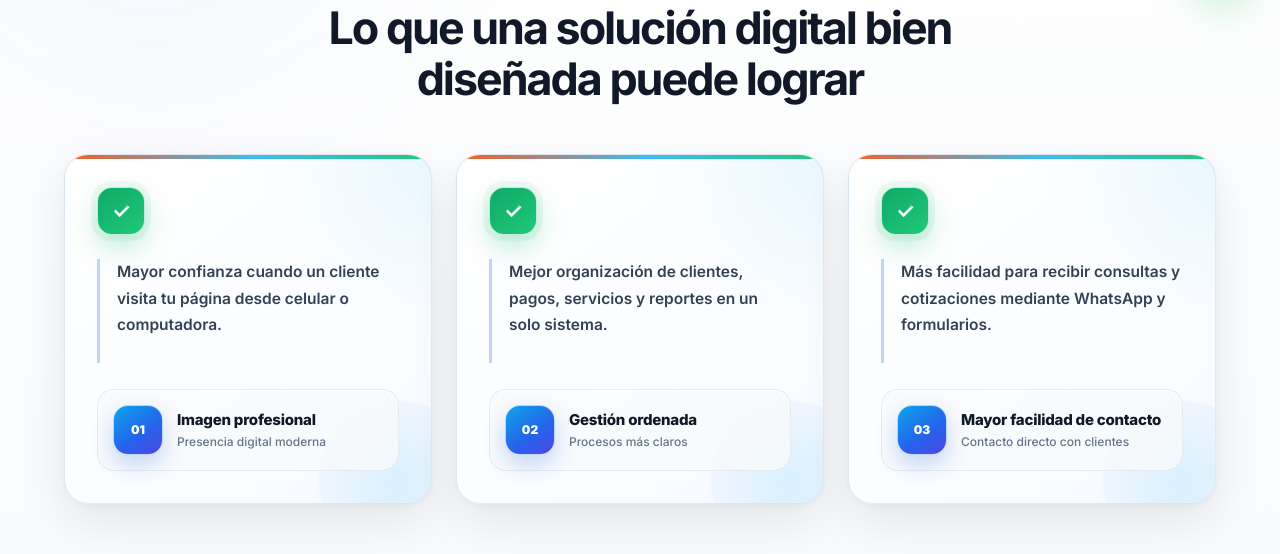
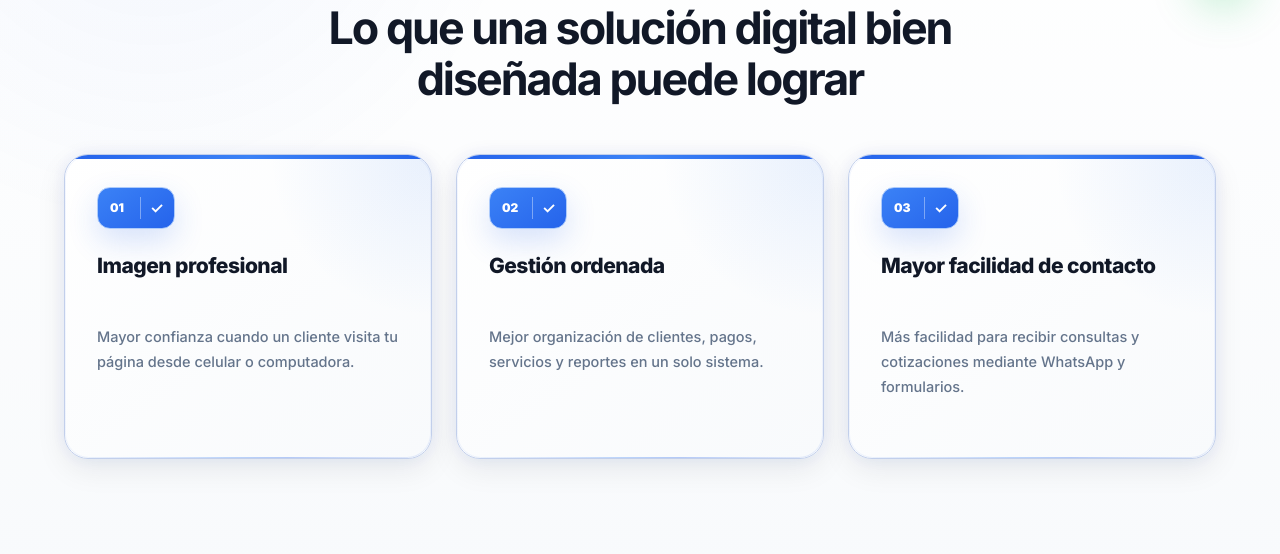
Before and after one commit to masterfullgroup/masterfullgroup, a website: page proceso.html in a window 1280 px wide. Shown: the part 783-1337 px from the top of the page. Drawn offline with Linux system fonts and the light colour scheme.

Commit message:
Rediseña tarjetas de beneficios con borde luminoso

```diff
--- a/proceso.html
+++ b/proceso.html
@@ -19,7 +19,7 @@
   <link rel="preconnect" href="https://fonts.gstatic.com" crossorigin>
   <link href="https://fonts.googleapis.com/css2?family=Inter:wght@400;500;600;700;800;900&display=swap" rel="stylesheet">
   <link rel="stylesheet" href="https://cdnjs.cloudflare.com/ajax/libs/font-awesome/6.5.2/css/all.min.css">
-  <link rel="stylesheet" href="styles.css?v=23">
+  <link rel="stylesheet" href="styles.css?v=24">
 </head>
 
 <body>
@@ -61,21 +61,30 @@
 
     <div class="contenedor-testimonios">
       <div class="tarjeta-testimonio">
-        <div class="estrellas">✓</div>
+        <div class="identificador-beneficio" aria-label="Beneficio 01">
+          <span>01</span>
+          <span aria-hidden="true">✓</span>
+        </div>
+        <h3>Imagen profesional</h3>
         <p>Mayor confianza cuando un cliente visita tu página desde celular o computadora.</p>
-        <div class="cliente"><div class="avatar">01</div><div><h4>Imagen profesional</h4><span>Presencia digital moderna</span></div></div>
       </div>
 
       <div class="tarjeta-testimonio">
-        <div class="estrellas">✓</div>
+        <div class="identificador-beneficio" aria-label="Beneficio 02">
+          <span>02</span>
+          <span aria-hidden="true">✓</span>
+        </div>
+        <h3>Gestión ordenada</h3>
         <p>Mejor organización de clientes, pagos, servicios y reportes en un solo sistema.</p>
-        <div class="cliente"><div class="avatar">02</div><div><h4>Gestión ordenada</h4><span>Procesos más claros</span></div></div>
       </div>
 
       <div class="tarjeta-testimonio">
-        <div class="estrellas">✓</div>
+        <div class="identificador-beneficio" aria-label="Beneficio 03">
+          <span>03</span>
+          <span aria-hidden="true">✓</span>
+        </div>
+        <h3>Mayor facilidad de contacto</h3>
         <p>Más facilidad para recibir consultas y cotizaciones mediante WhatsApp y formularios.</p>
-        <div class="cliente"><div class="avatar">03</div><div><h4>Mayor facilidad de contacto</h4><span>Contacto directo con clientes</span></div></div>
       </div>
     </div>
   </section>
--- a/styles.css
+++ b/styles.css
@@ -1349,27 +1349,35 @@ section.planes::after {
   margin-top: 50px;
 }
 
+/* Borde tecnológico luminoso de las tarjetas de beneficios */
 .tarjeta-testimonio::after {
   content: "";
   position: absolute;
-  z-index: -1;
-  right: -62px;
-  bottom: -72px;
-  width: 190px;
-  height: 190px;
-  border-radius: 50%;
-  background: radial-gradient(circle, rgba(56,189,248,.16), rgba(37,99,235,.04) 58%, transparent 60%);
+  inset: 0;
+  z-index: 3;
+  padding: 1px;
+  border-radius: inherit;
+  pointer-events: none;
+  background: conic-gradient(
+    from var(--angulo-borde-beneficio),
+    color-mix(in srgb, var(--color-tech) 18%, transparent) 0 34%,
+    var(--color-tech) 46%,
+    var(--color-tech-hover) 52%,
+    color-mix(in srgb, var(--color-tech) 18%, transparent) 64% 100%
+  );
+  opacity: .32;
+  -webkit-mask: linear-gradient(var(--color-text-light) 0 0) content-box, linear-gradient(var(--color-text-light) 0 0);
+  -webkit-mask-composite: xor;
+  mask: linear-gradient(var(--color-text-light) 0 0) content-box, linear-gradient(var(--color-text-light) 0 0);
+  mask-composite: exclude;
 }
 
 .tarjeta-testimonio > p {
-  position: relative;
-  min-height: 104px;
-  margin: 24px 0 26px;
-  padding-left: 17px;
-  border-left: 3px solid rgba(37,99,235,.28);
-  color: #334155;
-  font-size: 15.5px;
-  font-weight: 600;
+  min-height: 86px;
+  margin: 0;
+  color: var(--color-text-muted);
+  font-size: 14.5px;
+  font-weight: 500;
   line-height: 1.7;
 }
 
@@ -1408,30 +1416,48 @@ section.proceso::after {
   left: 0;
   width: 100%;
   height: 4px;
-  z-index: 2;
+  z-index: 4;
   pointer-events: none;
-  background: linear-gradient(90deg, var(--color-primary), #38bdf8 52%, #22c775);
+  background: linear-gradient(90deg, var(--color-tech), var(--color-tech-hover), var(--color-tech));
   transform: none;
 }
 
-.cliente {
+.identificador-beneficio {
   display: flex;
   align-items: center;
-  gap: 14px;
-  margin-top: auto;
-  padding: 15px;
-  border: 1px solid rgba(148,163,184,.18);
-  border-radius: 17px;
-  background: rgba(248,250,252,.82);
-  box-shadow: inset 0 1px 0 rgba(255,255,255,.9);
-}
-
-.cliente h4 {
-  color: var(--color-text-dark);
+  justify-content: space-between;
+  width: 78px;
+  min-height: 42px;
+  margin-bottom: 24px;
+  padding: 0 12px;
+  border: 1px solid color-mix(in srgb, var(--color-tech-hover) 42%, var(--color-bg-light));
+  border-radius: 13px;
+  color: var(--color-text-light);
+  background: linear-gradient(145deg, var(--color-tech-hover), var(--color-tech));
+  box-shadow: var(--shadow-tech);
+  font-size: 12px;
+  font-weight: 900;
+  line-height: 1;
+}
+
+.identificador-beneficio span:last-child {
+  display: grid;
+  place-items: center;
+  width: 22px;
+  height: 22px;
+  padding-left: 9px;
+  border-left: 1px solid color-mix(in srgb, var(--color-text-light) 38%, transparent);
   font-size: 15px;
+}
+
+.tarjeta-testimonio h3 {
+  min-height: 58px;
+  margin: 0 0 14px;
+  color: var(--color-text-dark);
+  font-size: 21px;
   font-weight: 800;
-  line-height: 1.3;
-  letter-spacing: -.015em;
+  line-height: 1.28;
+  letter-spacing: -.025em;
   text-shadow: none;
 }
 
@@ -1457,17 +1483,17 @@ section.proceso::after {
 .tarjeta-testimonio {
   position: relative;
   overflow: hidden;
-  border: 1px solid rgba(148,163,184,.24);
+  border: 1px solid color-mix(in srgb, var(--color-tech) 18%, var(--color-border-light));
   border-radius: 24px;
   background:
-    radial-gradient(circle at 100% 0%, rgba(56,189,248,.10), transparent 34%),
-    linear-gradient(145deg, #ffffff 0%, #fbfdff 58%, #f5faff 100%);
-  box-shadow: 0 18px 48px rgba(15,23,42,.09), 0 2px 8px rgba(15,23,42,.04);
+    radial-gradient(circle at 100% 0%, color-mix(in srgb, var(--color-tech-hover) 10%, transparent), transparent 34%),
+    linear-gradient(145deg, var(--color-bg-light), var(--color-bg-light-secondary));
+  box-shadow: var(--shadow-soft), 0 0 18px color-mix(in srgb, var(--color-tech) 7%, transparent);
   transition: transform .25s ease, box-shadow .25s ease, border-color .25s ease;
   isolation: isolate;
   display: flex;
   flex-direction: column;
-  min-height: 336px;
+  min-height: 305px;
   padding: 32px;
   color: var(--color-text-dark);
   backdrop-filter: blur(16px);
@@ -1484,17 +1510,21 @@ section.proceso::after {
 }
 
 .tarjeta-testimonio:hover {
-  border-color: rgba(37,99,235,.42);
-  box-shadow: 0 24px 60px rgba(15,23,42,.13), 0 8px 22px rgba(37,99,235,.08);
-}
-
-.cliente span {
-  display: block;
-  margin-top: 4px;
-  color: #64748b;
-  font-size: 12px;
-  font-weight: 500;
-  line-height: 1.4;
+  border-color: color-mix(in srgb, var(--color-tech-hover) 62%, var(--color-border-light));
+  box-shadow: var(--shadow-medium), var(--shadow-tech);
+}
+
+.tarjeta-testimonio:hover::after {
+  opacity: .92;
+  animation: recorrerBordeBeneficio 3.8s linear infinite;
+}
+
+.tarjeta-testimonio:nth-child(2):hover::after {
+  animation-delay: -1.25s;
+}
+
+.tarjeta-testimonio:nth-child(3):hover::after {
+  animation-delay: -2.5s;
 }
 
 .proceso::after {
@@ -1513,21 +1543,6 @@ section.proceso::after {
   filter: drop-shadow(0 26px 28px rgba(15,23,42,.26)) drop-shadow(0 4px 12px rgba(255,255,255,.10));
   mix-blend-mode: normal;
   transform: translate3d(0,0,0);
-}
-
-.avatar {
-  width: 50px;
-  height: 50px;
-  flex: 0 0 50px;
-  display: grid;
-  place-items: center;
-  border: 1px solid rgba(255,255,255,.7);
-  border-radius: 15px;
-  color: #fff;
-  background: linear-gradient(145deg, #0ea5e9, #2563eb 58%, #4f46e5);
-  box-shadow: 0 10px 22px rgba(37,99,235,.24);
-  font-size: 12px;
-  font-weight: 900;
 }
 
 /* ==================== PORTAFOLIO ==================== */
@@ -2142,21 +2157,6 @@ section.cta-final::after {
   border-color: rgba(215,175,87,.24);
 }
 
-.estrellas {
-  position: relative;
-  width: 48px;
-  height: 48px;
-  display: grid;
-  place-items: center;
-  color: #fff;
-  border: 1px solid rgba(255,255,255,.72);
-  border-radius: 15px;
-  background: linear-gradient(145deg, #0ea968, #20c979);
-  box-shadow: 0 12px 26px rgba(16,185,107,.25), 0 0 0 6px rgba(16,185,107,.07);
-  font-size: 21px;
-  font-weight: 900;
-}
-
 .circle-grid-bg,
 .circle-node {
   display: none !important;
@@ -2247,6 +2247,18 @@ section.por-que-masterfull::after {
   transform: translate3d(0,0,0);
 }
 /* ==================== ANIMACIONES ==================== */
+@property --angulo-borde-beneficio {
+  syntax: "<angle>";
+  inherits: false;
+  initial-value: 0deg;
+}
+
+@keyframes recorrerBordeBeneficio {
+  to {
+    --angulo-borde-beneficio: 360deg;
+  }
+}
+
 @keyframes zoomIn { from { opacity: 0; transform: scale(.94); } }
 @keyframes pulsoWhatsapp {
   0% { opacity: .7; transform: scale(.9); }
@@ -2344,6 +2356,12 @@ section.por-que-masterfull::after {
     margin-inline: auto;
   }
 
+  .tarjeta-testimonio::after,
+  .tarjeta-testimonio:hover::after {
+    opacity: .38;
+    animation: none;
+  }
+
   .faq > .etiqueta-faq {
     margin: 0;
   }
@@ -2591,6 +2609,11 @@ section.por-que-masterfull::after {
 
   section.hero::after,
   section.cta-final::after {
+    animation: none !important;
+  }
+
+  .tarjeta-testimonio:hover::after {
+    opacity: .46;
     animation: none !important;
   }
 
```
Also changed, not shown: contacto.html (+1 -1 lines), index.html (+1 -1 lines), planes.html (+1 -1 lines), portafolio.html (+1 -1 lines), servicios.html (+1 -1 lines).
